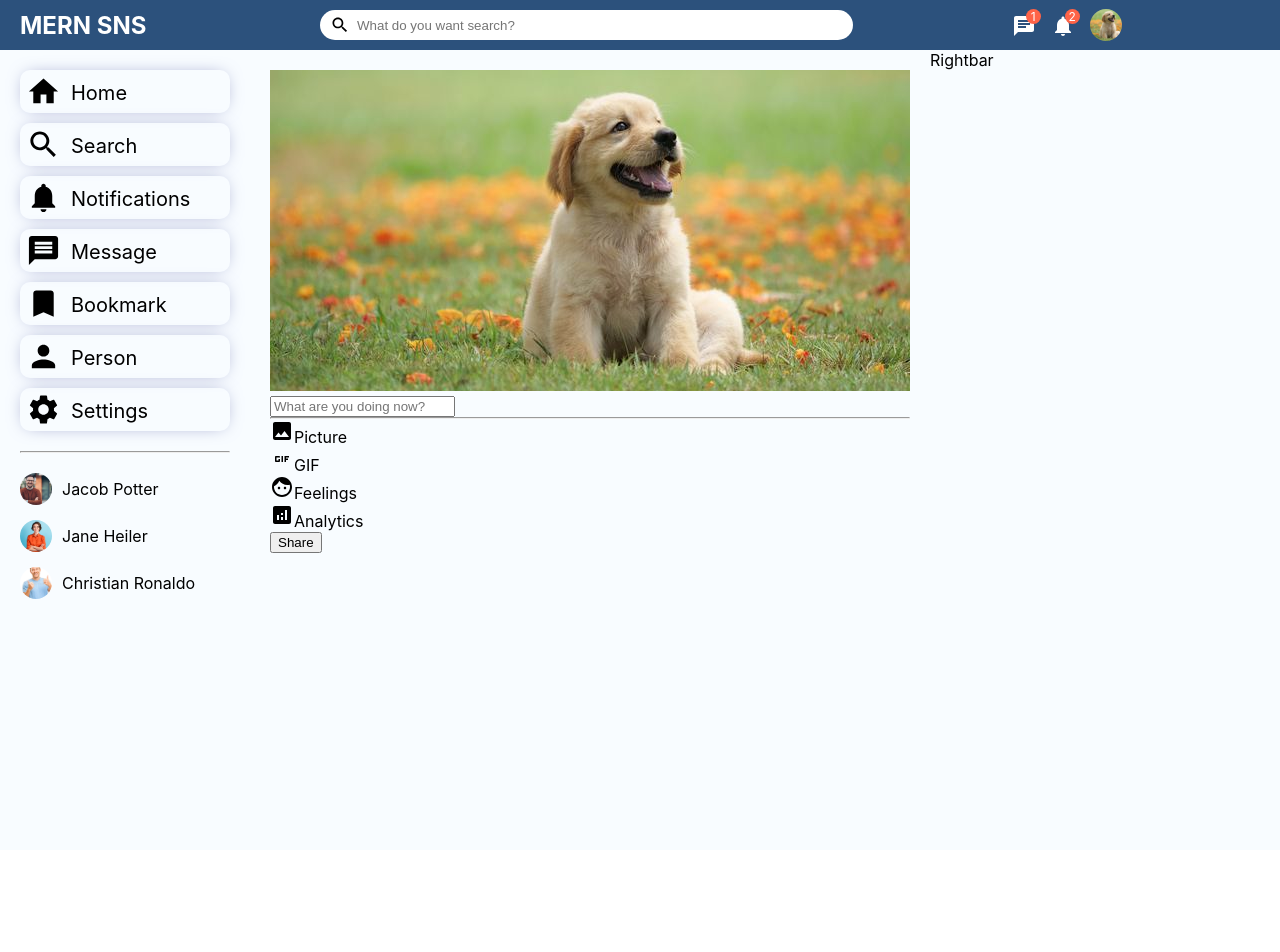
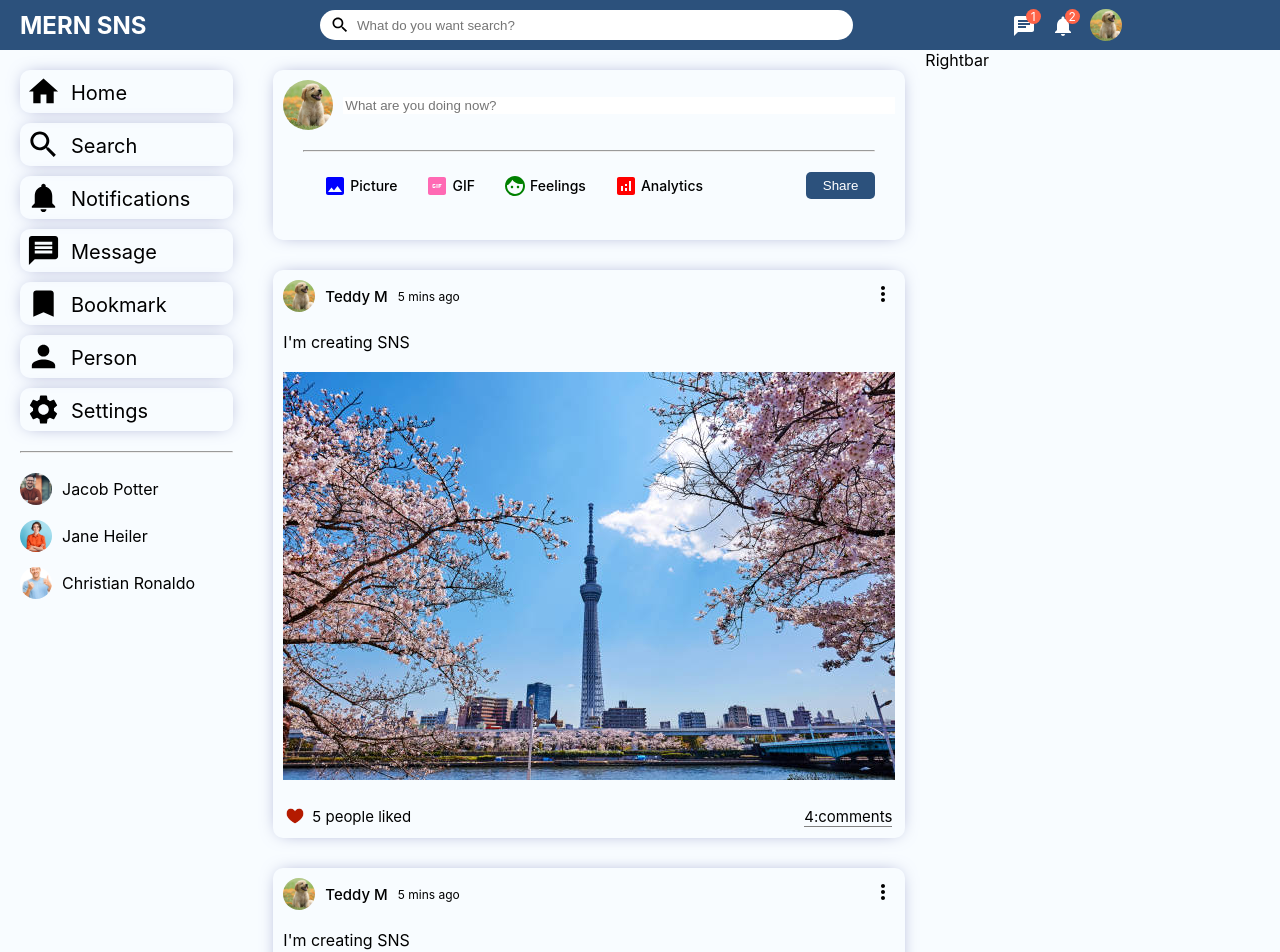
Before and after one commit to Chimoha31/MERN_SNS, a React (Create React App) app in the folder client/: page / in a window 1280 px wide. Shown: the top 952 px of the page. Before the commit the page ends 850 px from the top, so only its background shows below. Built offline with nearby package versions, Linux system fonts and the light colour scheme.

Commit message:
Post of timeline

```diff
--- /dev/null
+++ b/client/src/components/post/Post.css
@@ -0,0 +1,77 @@
+.post {
+  width: 100%;
+  box-shadow: 0px 0px 18px -7px #787fb5;
+  border-radius: 10px;
+  margin: 30px 0;
+}
+
+.postWrapper {
+  padding: 10px;
+}
+
+.postTop {
+  display: flex;
+  align-items: center;
+  justify-content: space-between;
+}
+
+.postTopLeft {
+  display: flex;
+  align-items: center;
+}
+
+.postProfileImg {
+  width: 32px;
+  height: 32px;
+  border-radius: 50%;
+  object-fit: cover;
+}
+
+.postUsername {
+  font-size: 15px;
+  font-weight: 550;
+  margin: 0 10px;
+}
+
+.postDate {
+  font-size: 12px;
+}
+
+.postCenter {
+  margin: 20px 0;
+}
+
+.postImg {
+  margin-top: 20px;
+  width: 100;
+  max-height: 500px;
+  object-fit: contain;
+}
+
+.postBottom {
+  display: flex;
+  align-items: center;
+  justify-content: space-between;
+}
+
+.postBottomLeft {
+  display: flex;
+  align-items: center;
+}
+.likeIcon {
+  width: 24px;
+  height: 24px;
+  margin-right: 5px;
+  cursor: pointer;
+}
+
+.postLikeCounter {
+  font-size: 15px;
+}
+
+.postCommentText {
+  cursor: pointer;
+  border-bottom: 1px solid gray;
+  font-size: 15px;
+  margin-right: 3px;
+}
--- /dev/null
+++ b/client/src/components/post/Post.jsx
@@ -0,0 +1,44 @@
+import React from "react";
+import "../post/Post.css";
+import MoreVertIcon from "@mui/icons-material/MoreVert";
+
+const Post = () => {
+  return (
+    <div className="post">
+      <div className="postWrapper">
+        {/* Top */}
+        <div className="postTop">
+          <div className="postTopLeft">
+            <img
+              src="/assets/person/icon01.jpg"
+              alt=""
+              className="postProfileImg"
+            />
+            <span className="postUsername">Teddy M</span>
+            <span className="postDate">5 mins ago</span>
+          </div>
+          <div className="postTopRight">
+            <MoreVertIcon />
+          </div>
+        </div>
+        {/* Center */}
+        <div className="postCenter">
+          <p className="postText">I'm creating SNS</p>
+          <img src="assets/post/tokyo01.jpg" alt="" className="postImg" />
+        </div>
+        {/* Bottom */}
+        <div className="postBottom">
+          <div className="postBottomLeft">
+            <img src="/assets/post/heart.png" alt="" className="likeIcon" />
+            <span className="postLikeCounter">5 people liked</span>
+          </div>
+          <div className="postBottomRight">
+            <span className="postCommentText">4:comments</span>
+          </div>
+        </div>
+      </div>
+    </div>
+  );
+};
+
+export default Post;
--- a/client/src/components/share/Share.css
+++ b/client/src/components/share/Share.css
@@ -0,0 +1,73 @@
+.share {
+  width: 100%;
+  height: 170px;
+  box-shadow: 0px 0px 18px -7px #787fb5;
+  border-radius: 10px;
+}
+
+.shareWrapper {
+  padding: 10px;
+}
+
+.shareTop {
+  display: flex;
+  align-items: center;
+}
+
+.shareProfileImg {
+  width: 50px;
+  height: 50px;
+  border-radius: 50%;
+  object-fit: cover;
+  margin-right: 10px;
+}
+
+.shareInput {
+  border: none;
+  width: 100%;
+}
+
+.shareInput:focus {
+  outline: none;
+}
+
+.shareHr {
+  margin: 20px;
+}
+
+.shareButtons {
+  display: flex;
+  align-items: center;
+  justify-content: space-between;
+}
+
+.shareOptions {
+  display: flex;
+  margin-left: 20px;
+}
+
+.shareOptions {
+  display: flex;
+  align-items: center;
+  margin-right: 8px;
+  cursor: pointer;
+}
+
+.shareIcon {
+  margin-right: 3px;
+}
+
+.shareOptionText {
+  font-size: 14px;
+  font-weight: 550;
+}
+
+.shareButton {
+  border: none;
+  padding: 6px 17px;
+  background-color: #2c517c;
+  border-radius: 5px;
+  color: #fff;
+  cursor: pointer;
+  margin-right: 20px;
+}
--- a/client/src/components/share/Share.jsx
+++ b/client/src/components/share/Share.jsx
@@ -1,7 +1,7 @@
 import React from "react";
 import "../share/Share.css";
 import ImageIcon from "@mui/icons-material/Image";
-import GifIcon from "@mui/icons-material/Gif";
+import GifBoxIcon from '@mui/icons-material/GifBox';
 import FaceIcon from "@mui/icons-material/Face";
 import AnalyticsIcon from "@mui/icons-material/Analytics";
 
@@ -13,7 +13,7 @@
           <img
             src="/assets/person/icon01.jpg"
             alt=""
-            className="sgareProfileImg"
+            className="shareProfileImg"
           />
           <input
             type="text"
@@ -23,23 +23,22 @@
         </div>
         <hr className="shareHr" />
 
-
         <div className="shareButtons">
           <div className="shareOptions">
             <div className="shareOptions">
-              <ImageIcon className="shareIcon" />
+              <ImageIcon className="shareIcon" htmlColor="blue" />
               <span className="shareOptionText">Picture</span>
             </div>
             <div className="shareOptions">
-              <GifIcon className="shareIcon" />
+              <GifBoxIcon className="shareIcon" htmlColor="hotpink" />
               <span className="shareOptionText">GIF</span>
             </div>
             <div className="shareOptions">
-              <FaceIcon className="shareIcon" />
+              <FaceIcon className="shareIcon" htmlColor="green" />
               <span className="shareOptionText">Feelings</span>
             </div>
             <div className="shareOptions">
-              <AnalyticsIcon className="shareIcon" />
+              <AnalyticsIcon className="shareIcon" htmlColor="red" />
               <span className="shareOptionText">Analytics</span>
             </div>
           </div>
--- a/client/src/components/timeline/Timeline.jsx
+++ b/client/src/components/timeline/Timeline.jsx
@@ -1,4 +1,5 @@
 import React from "react";
+import Post from "../post/Post";
 import Share from "../share/Share";
 import "../timeline/Timeline.css";
 
@@ -6,6 +7,9 @@
   return <div className="timeline">
     <div className="timelineWrapper">
       <Share />
+      <Post />
+      <Post />
+      <Post />
     </div>
   </div>;
 };
```
Also changed, not shown: client/public/assets/post/heart.png (added), client/public/assets/post/tokyo01.jpg (added).
